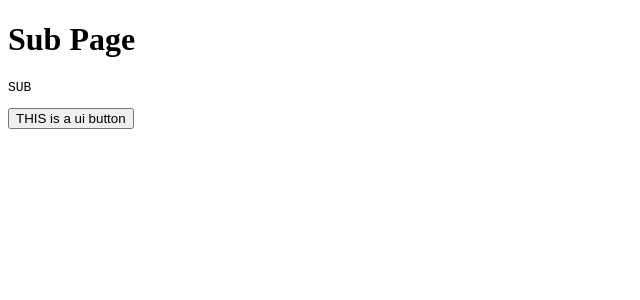
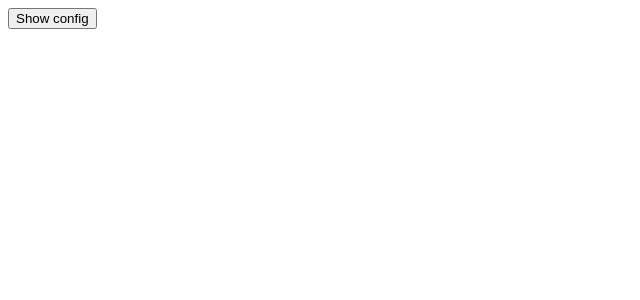
Before and after one commit to linyongping/linyongping, a Next.js app: page /sub in a window 1280 px wide. Shown: the top 300 px of the page, without its empty margins (0-640 px from the left). Built offline with nearby package versions, Linux system fonts and the light colour scheme.

Commit message:
resolve api call

```diff
--- /dev/null
+++ b/pages/_app.tsx
@@ -0,0 +1,14 @@
+import ReactQueryProvider from "@/app/react-query-provider";
+
+type LayoutProps = {
+  Component: React.ComponentType;
+  pageProps: any;
+};
+
+export default function Layout({ Component, pageProps }: LayoutProps) {
+  return (
+    <ReactQueryProvider>
+      <Component {...pageProps} />
+    </ReactQueryProvider>
+  );
+}
--- a/pages/api/sub.ts
+++ b/pages/api/sub.ts
@@ -1,29 +1,24 @@
-// import path from "path";
-// import fse from "fs-extra";
-// import yaml from "js-yaml";
-// import { NextApiRequest, NextApiResponse } from "next";
-
-// export const config = {
-//   runtime: "edge",
-// };
-
-// export default async function handler(
-//   req: NextApiRequest,
-//   res: NextApiResponse
-// ) {
-//   const currentTime = new Date().toISOString();
-//   const filePath = path.join(process.cwd(), "public", "clashTemp.yaml");
-
-//   try {
-//     const tempFile = await fse.readFile(filePath, "utf8");
-//     const json = JSON.stringify(yaml.load(tempFile));
-//     res.setHeader("Content-Type", "text/plain");
-//     res.setHeader("x-timestamp", currentTime);
-//     res.status(200).send(json);
-//   } catch (err) {
-//     console.log(err);
-//     res.status(500).json({ error: "Failed to read file" });
-//   }
-// }
+import { NextRequest, NextResponse } from "next/server";
 
 export const runtime = "edge";
+
+export default async function handler(req: NextRequest) {
+  try {
+    const yamlConfig = await fetch(
+      "https://sean-blog.pages.dev/clashTemp.yaml"
+    );
+    if (!yamlConfig.ok) {
+      throw new Error(`Error fetching data: ${yamlConfig.statusText}`);
+    }
+    const data = await yamlConfig.text();
+    return new NextResponse(data, {
+      status: 200,
+      headers: {
+        "Content-Type": "text/plain",
+      },
+    });
+  } catch (err) {
+    console.error(err);
+    return new NextResponse("Error fetching data", { status: 500 });
+  }
+}
--- a/pages/sub.tsx
+++ b/pages/sub.tsx
@@ -1,11 +1,36 @@
 import { Button } from "@/components/ui/button";
+import { useQuery } from "@tanstack/react-query";
+import { useState } from "react";
 
 export default function Sub() {
+  const [hide, setHide] = useState(true);
+
+  const { data, isLoading } = useQuery({
+    queryKey: ["config"],
+    queryFn: async () => {
+      const yamlConfig = await fetch("/api/sub");
+      const data = await yamlConfig.text();
+      return data;
+    },
+    enabled: !hide,
+  });
+
+  const onCopy = (data?: string) => {
+    if (!data) return;
+    navigator.clipboard.writeText(data);
+  };
+
+  if (hide) {
+    return <Button onClick={() => setHide(false)}>Show config</Button>;
+  }
+
   return (
-    <div>
-      <h1>Sub Page</h1>
-      <pre>SUB</pre>
-      <Button variant="outline">THIS is a ui button</Button>
-    </div>
+    <section>
+      {isLoading && <p>Loading...</p>}
+      <Button variant="outline" onClick={() => onCopy(data)}>
+        Copy config
+      </Button>
+      <pre>{data}</pre>
+    </section>
   );
 }
```
